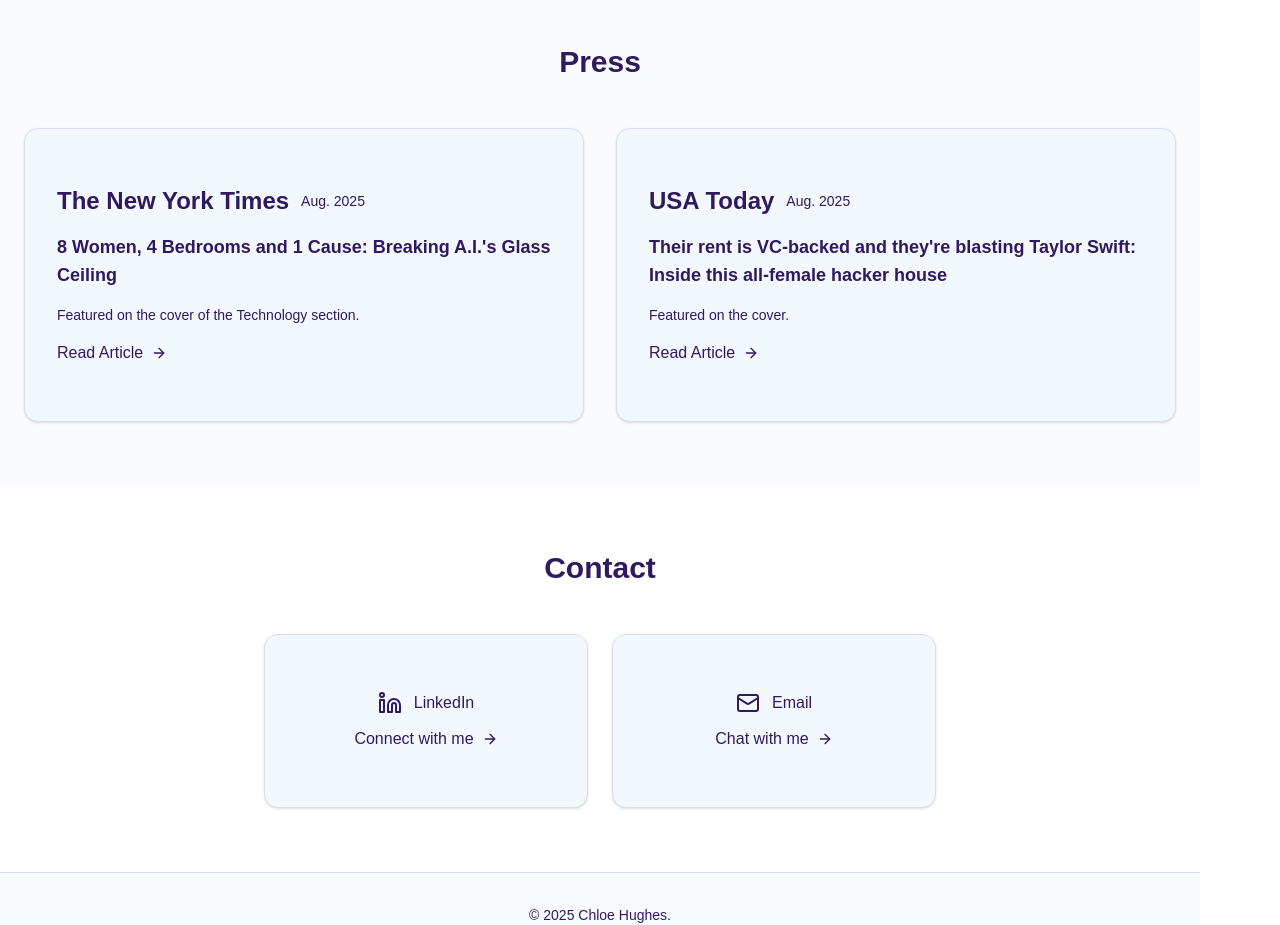
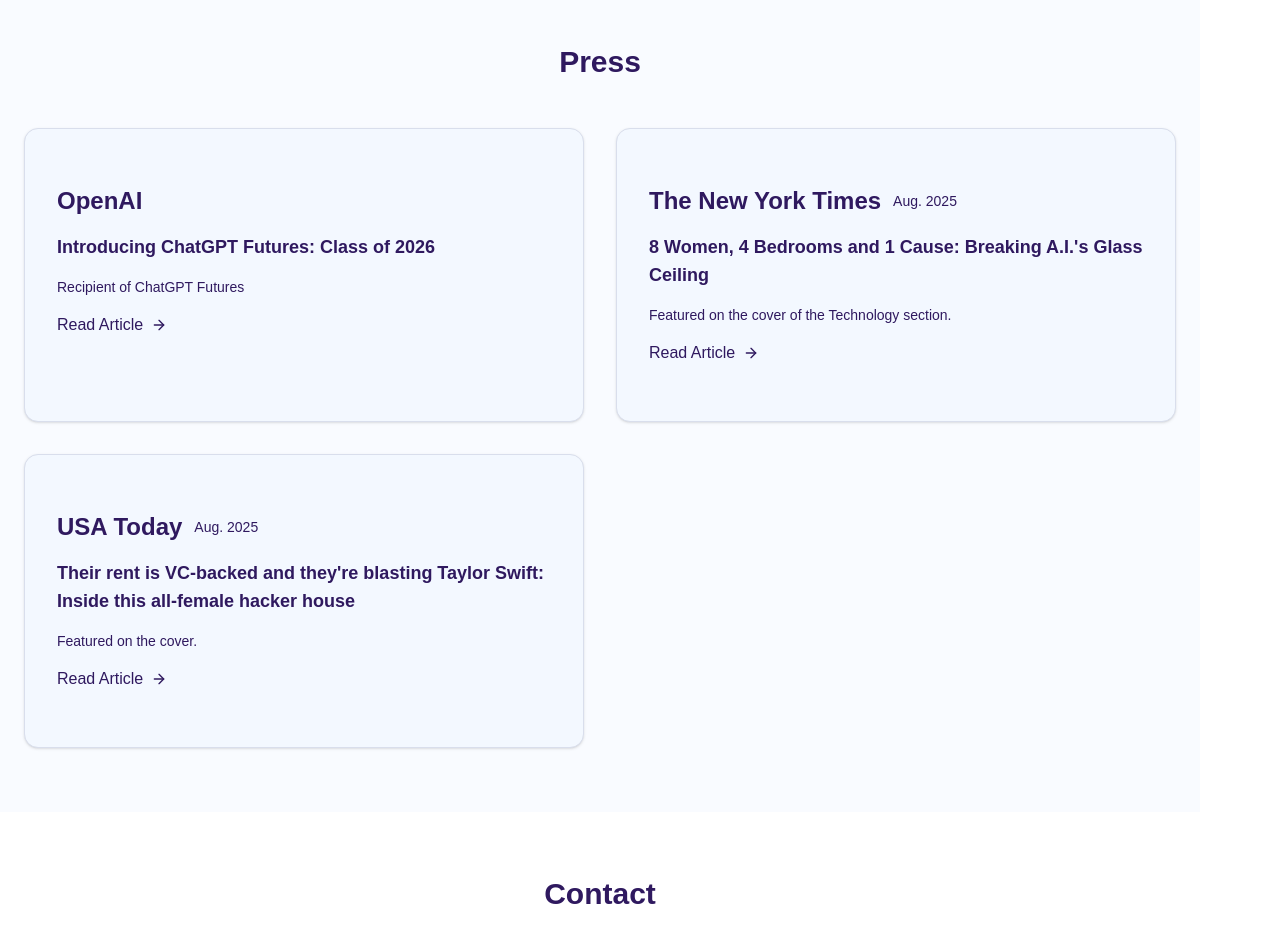
Before and after one commit to chloeahughes/personalweb, a Next.js app: page / in a window 1280 px wide. Shown: the part 920-1845 px from the top of the page. Built offline with nearby package versions, Linux system fonts and the light colour scheme.

Commit message:
feat: add press card for OpenAI with article link
Add new press card with title, headline, description, and link.

```diff
--- a/app/page.tsx
+++ b/app/page.tsx
@@ -93,6 +93,36 @@ export default function Home() {
               Press
             </h2>
             <div className="grid gap-8 md:grid-cols-2 max-w-6xl mx-auto">
+              <a
+                href="https://openai.com/index/introducing-chatgpt-futures-class-of-2026/"
+                target="_blank"
+                rel="noopener noreferrer"
+                className="block"
+              >
+                <Card className="border-border bg-card hover:shadow-lg transition-shadow h-full">
+                  <CardContent className="p-8">
+                    <div className="space-y-4">
+                      <h3 className="text-2xl font-bold" style={{ color: "#2F195F" }}>
+                        OpenAI
+                      </h3>
+                      <h4 className="text-lg font-semibold" style={{ color: "#2F195F" }}>
+                        Introducing ChatGPT Futures: Class of 2026
+                      </h4>
+                      <p className="text-sm" style={{ color: "#2F195F" }}>
+                        Recipient of ChatGPT Futures
+                      </p>
+                      <span
+                        className="inline-flex items-center gap-2 hover:opacity-80 transition-opacity font-medium"
+                        style={{ color: "#2F195F" }}
+                      >
+                        Read Article
+                        <ArrowRight className="h-4 w-4" />
+                      </span>
+                    </div>
+                  </CardContent>
+                </Card>
+              </a>
+
               <Card className="border-border bg-card hover:shadow-lg transition-shadow">
                 <CardContent className="p-8">
                   <div className="space-y-4">
```
